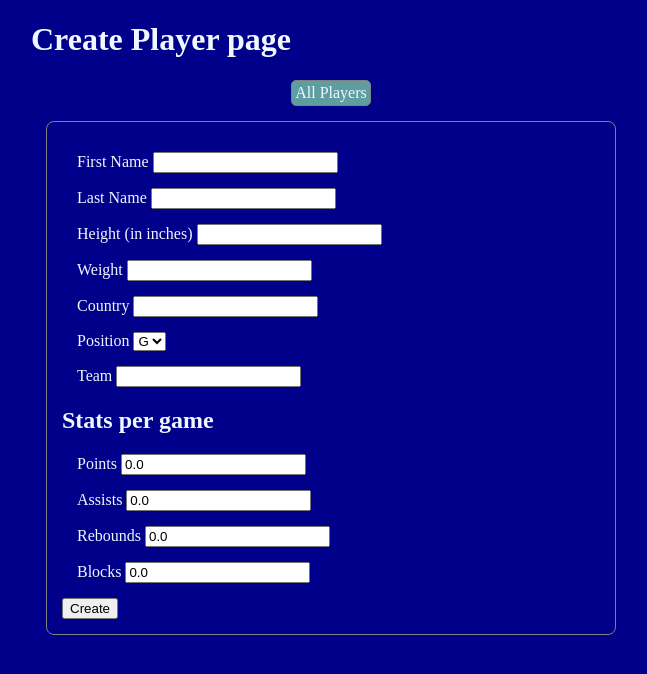
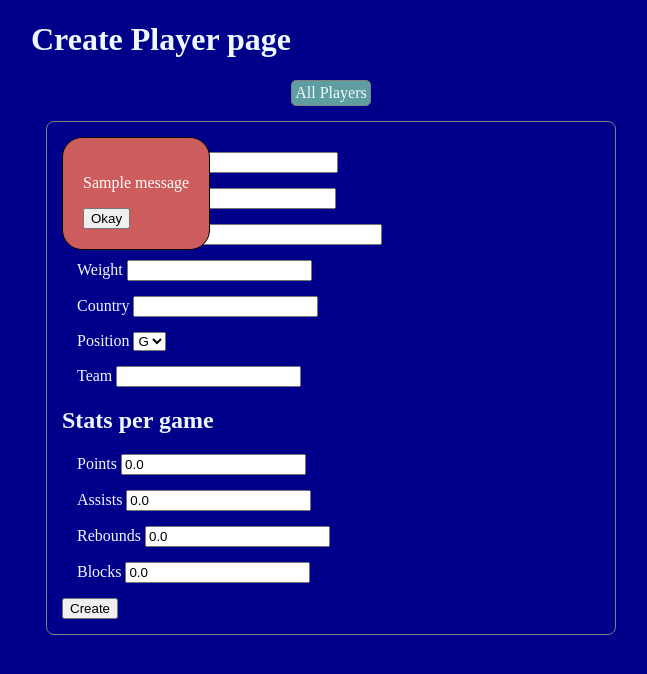
Before and after one commit to Wbradmeyer/chat_bot, a Flask app: page /players/new in a window 1280 px wide. Shown: the top 674 px of the page, without its empty margins (309-956 px from the left). Run offline with Flask 3, Linux system fonts and the light colour scheme; tables that the repository leaves empty or names only in its code hold one stand-in row (values such as "Sample post"); one stand-in notice (Sample message) is shown.

Commit message:
name flash messages

```diff
--- a/flask_app/static/css/style.css
+++ b/flask_app/static/css/style.css
@@ -19,6 +19,16 @@ html {
     border: 1px solid gray;
     border-radius: 8px;
     padding: 15px;
+}
+
+#popup {
+    position: absolute;
+    border: 1px solid black;
+    border-radius: 15pt;
+    background-color: indianred;
+    color: white;
+    padding: 20px;
+    z-index: 1;
 }
 
 label {
--- a/flask_app/templates/create_player.html
+++ b/flask_app/templates/create_player.html
@@ -15,6 +15,16 @@
             <a href="/players/all">All Players</a>
         </div>
         <div class="card">
+            {% with messages = get_flashed_messages() %}
+                {% if messages %}
+                    <div id="popup">
+                        {% for message in messages %}
+                            <p>{{ message }}</p>
+                        {% endfor %}
+                        <button onclick="popup.remove()" class="btn btn-warning">Okay</button>
+                    </div>
+                {% endif %}
+            {% endwith %}
             <form action="/players/new" method="post">
                 <label for="first_name">First Name
                     <input type="text" name="first_name">
```
Also changed, not shown: flask_app/models/player.py (+15 -2 lines).
